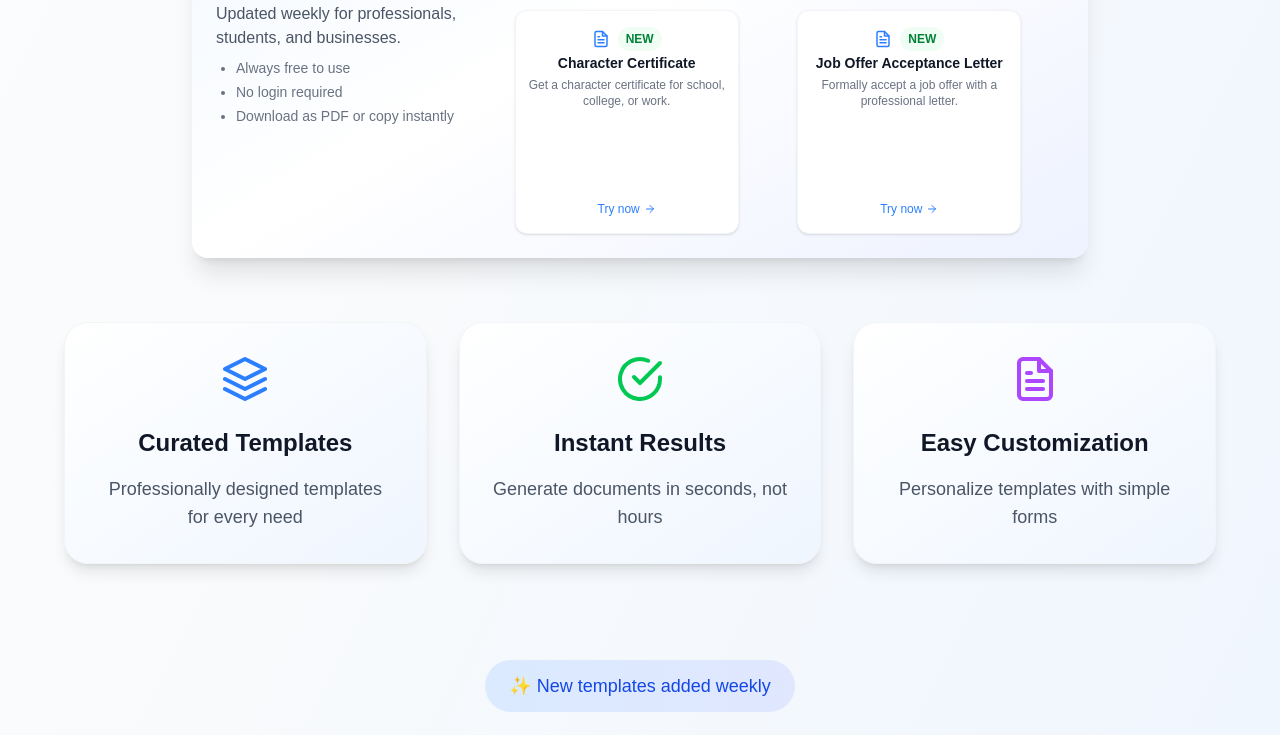
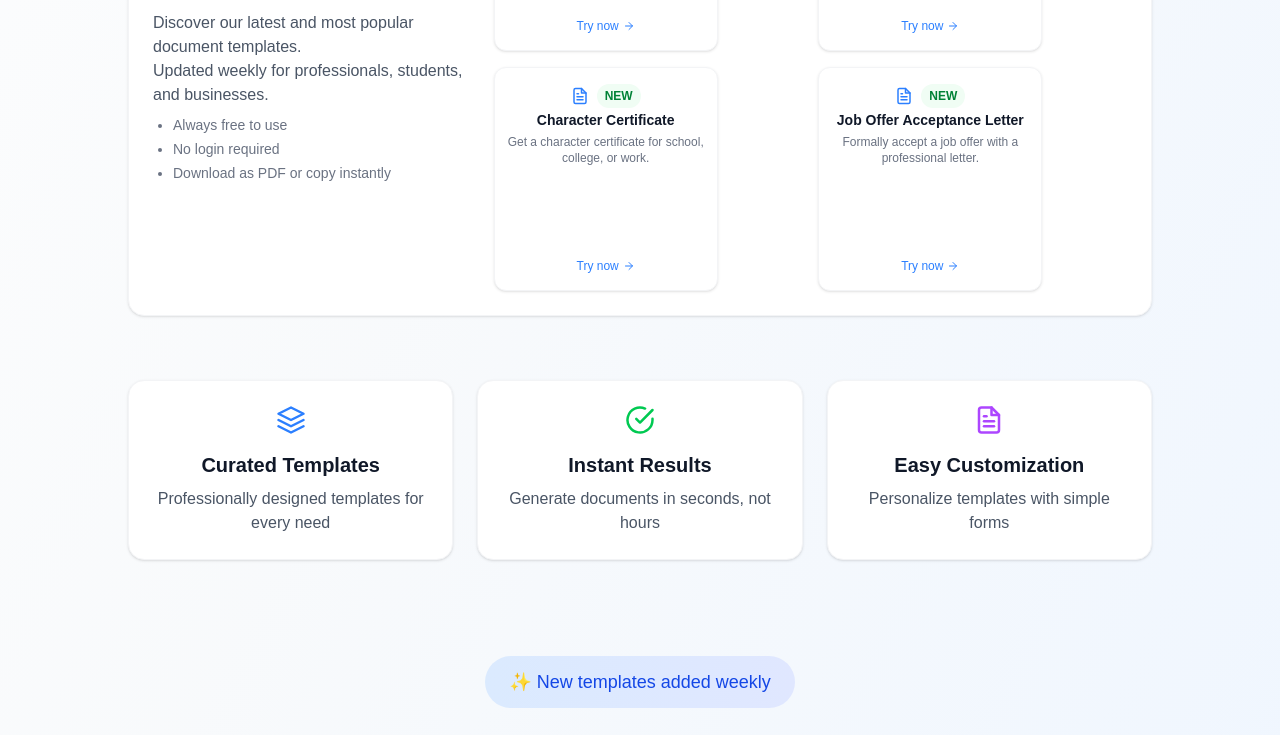
Before and after one commit to aditiappemane/QuickPaper, a Next.js app: page / in a window 1280 px wide. Shown: the part 1547-2282 px from the top of the page. Built offline with nearby package versions, Linux system fonts and the light colour scheme.

Commit message:
updated the ui of page.tsx

```diff
--- a/src/app/page.tsx
+++ b/src/app/page.tsx
@@ -139,11 +139,12 @@ export default function HomePage() {
           </motion.div>
         </motion.section>
 
+        {/* Live Preview Demo Section */}
         <motion.section
           initial={{ opacity: 0, y: 40 }}
           animate={{ opacity: 1, y: 0 }}
           transition={{ duration: 0.7, delay: 0.3 }}
-          className="w-full max-w-5xl mx-auto px-4 sm:px-6 md:px-8 py-10 bg-white rounded-2xl shadow-sm border border-gray-100"
+          className="w-full max-w-5xl mx-auto px-4 sm:px-6 md:px-8 py-10 bg-white rounded-2xl shadow-sm border border-gray-100 mb-14"
         >
           <div className="grid md:grid-cols-2 gap-8 items-start">
             <div>
@@ -177,7 +178,6 @@ export default function HomePage() {
                 ))}
               </div>
             </div>
-
             <motion.div
               initial={{ opacity: 0, y: 20, filter: "blur(6px)" }}
               animate={{ opacity: 1, y: 0, filter: "blur(0px)" }}
@@ -205,6 +205,7 @@ export default function HomePage() {
           </div>
         </motion.section>
 
+        {/* New & Trending Templates Section */}
         <motion.section
           initial={{ opacity: 0, y: 40 }}
           animate={{ opacity: 1, y: 0 }}
@@ -215,7 +216,7 @@ export default function HomePage() {
             initial={{ opacity: 0, filter: "blur(18px)" }}
             animate={{ opacity: 1, filter: "blur(0px)" }}
             transition={{ duration: 0.9, ease: "easeOut" }}
-            className="w-full max-w-4xl bg-gradient-to-br from-blue-50 via-white to-indigo-50 rounded-2xl shadow-xl p-4 md:p-6 flex flex-col lg:flex-row items-center gap-6"
+            className="w-full max-w-5xl bg-white rounded-2xl shadow-sm border border-gray-100 p-4 md:p-6 flex flex-col lg:flex-row items-center gap-6"
           >
             <div className="flex-1 flex flex-col justify-center items-start mb-6 lg:mb-0">
               <div className="flex items-center gap-2 mb-3">
@@ -281,33 +282,33 @@ export default function HomePage() {
           initial={{ opacity: 0, y: 40 }}
           animate={{ opacity: 1, y: 0 }}
           transition={{ duration: 0.7, delay: 0.6 }}
-          className="w-full max-w-6xl mb-24"
+          className="w-full max-w-5xl mb-24"
         >
-          <div className="grid md:grid-cols-3 gap-8">
-            <div className="bg-gradient-to-br from-white to-blue-50 border border-gray-100 rounded-3xl shadow-lg p-8 flex flex-col items-center text-center hover:shadow-xl transition-all">
-              <FiLayers className="text-blue-500 text-5xl mb-6" />
-              <h3 className="text-2xl font-bold text-gray-900 mb-4">
+          <div className="grid md:grid-cols-3 gap-6">
+            <div className="bg-white border border-gray-100 rounded-2xl shadow-sm p-6 flex flex-col items-center text-center hover:shadow-lg transition-all">
+              <FiLayers className="text-blue-500 text-3xl mb-4" />
+              <h3 className="text-xl font-semibold text-gray-900 mb-2">
                 Curated Templates
               </h3>
-              <p className="text-gray-600 text-lg">
+              <p className="text-gray-600 text-base">
                 Professionally designed templates for every need
               </p>
             </div>
-            <div className="bg-gradient-to-br from-white to-blue-50 border border-gray-100 rounded-3xl shadow-lg p-8 flex flex-col items-center text-center hover:shadow-xl transition-all">
-              <FiCheckCircle className="text-green-500 text-5xl mb-6" />
-              <h3 className="text-2xl font-bold text-gray-900 mb-4">
+            <div className="bg-white border border-gray-100 rounded-2xl shadow-sm p-6 flex flex-col items-center text-center hover:shadow-lg transition-all">
+              <FiCheckCircle className="text-green-500 text-3xl mb-4" />
+              <h3 className="text-xl font-semibold text-gray-900 mb-2">
                 Instant Results
               </h3>
-              <p className="text-gray-600 text-lg">
+              <p className="text-gray-600 text-base">
                 Generate documents in seconds, not hours
               </p>
             </div>
-            <div className="bg-gradient-to-br from-white to-blue-50 border border-gray-100 rounded-3xl shadow-lg p-8 flex flex-col items-center text-center hover:shadow-xl transition-all">
-              <FiFileText className="text-purple-500 text-5xl mb-6" />
-              <h3 className="text-2xl font-bold text-gray-900 mb-4">
+            <div className="bg-white border border-gray-100 rounded-2xl shadow-sm p-6 flex flex-col items-center text-center hover:shadow-lg transition-all">
+              <FiFileText className="text-purple-500 text-3xl mb-4" />
+              <h3 className="text-xl font-semibold text-gray-900 mb-2">
                 Easy Customization
               </h3>
-              <p className="text-gray-600 text-lg">
+              <p className="text-gray-600 text-base">
                 Personalize templates with simple forms
               </p>
             </div>
```
